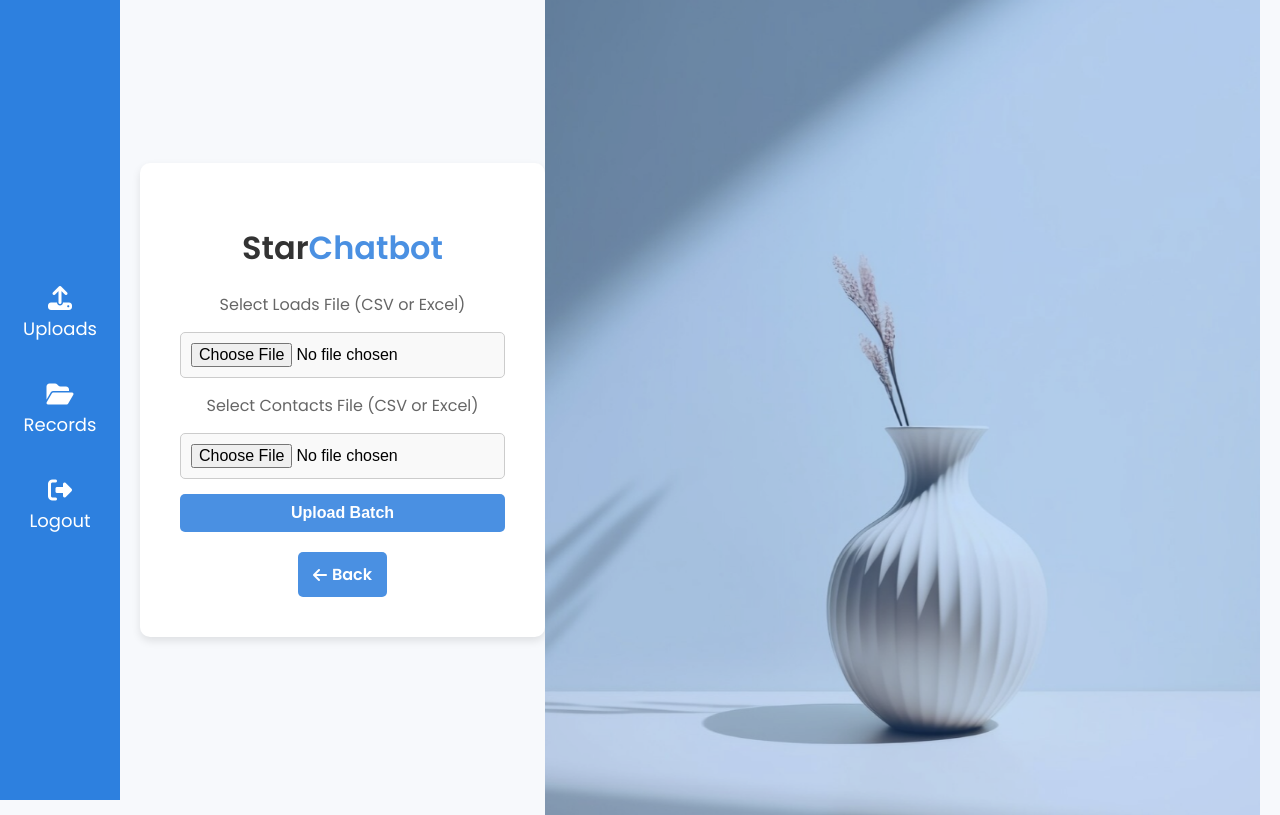
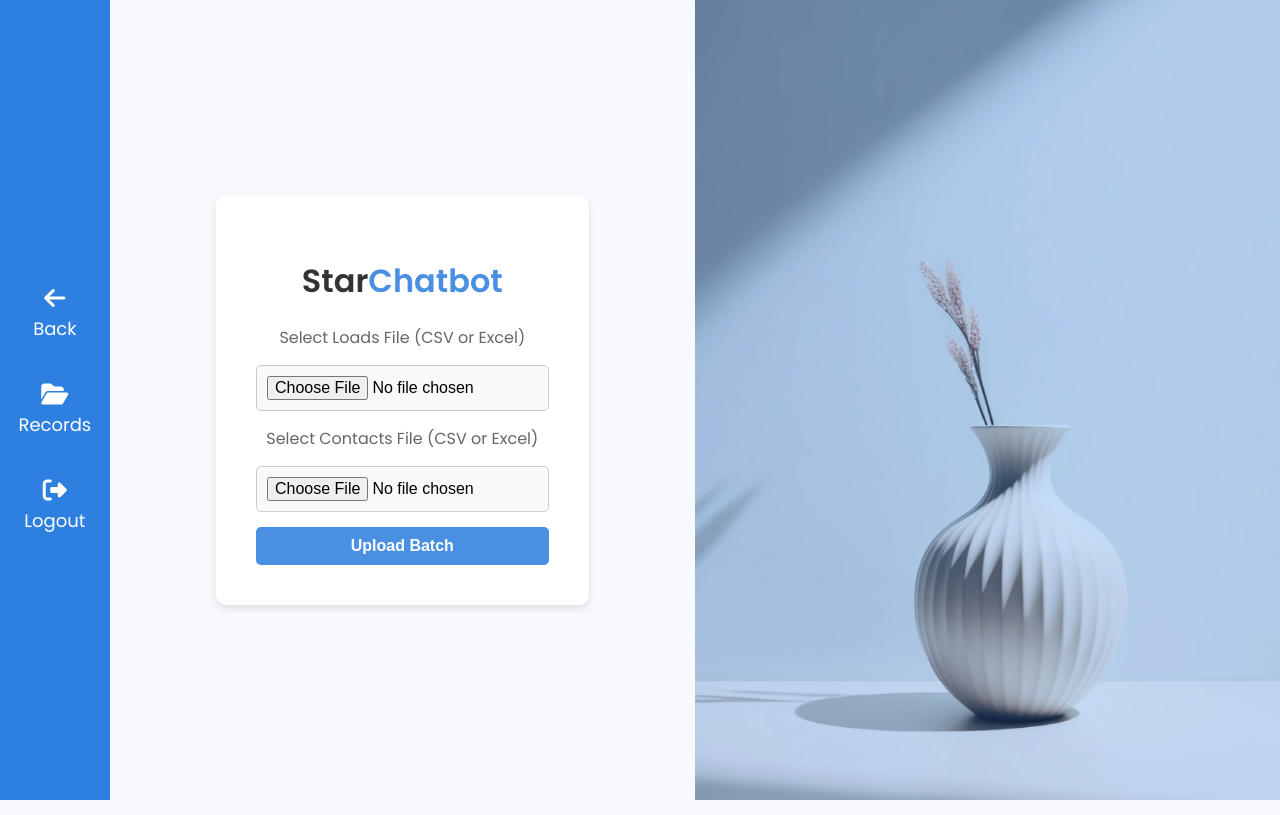
Before and after one commit to StarAI-Team/whatsapp-agents-, a Flask app: page /upload in a window 1280 px wide. Run offline with Flask 3, Linux system fonts and the light colour scheme.

Commit message:
Edit for Options after login and Nav Bar

```diff
--- a/app.py
+++ b/app.py
@@ -143,7 +143,7 @@
         if username == HARDCODED_USERNAME and password == HARDCODED_PASSWORD:
             session['user_id'] = 1
             flash('Login successful!', 'success')
-            return redirect(url_for('upload'))
+            return redirect(url_for('option'))
         else:
             flash('Invalid username or password', 'danger')
 
@@ -339,7 +339,7 @@
 
     return render_template('options.html')
 
-@app.route('/loads')
+@app.route('/loads', methods=['GET', 'POST'])
 def loads():
 
     return render_template('loads.html')
--- a/templates/options.html
+++ b/templates/options.html
@@ -103,10 +103,6 @@
 <body>
     <!-- Sidebar Navigation -->
     <div class="sidebar">
-        <a href="{{ url_for('upload_batches') }}">
-            <i class="fa-solid fa-upload"></i>
-            <span>Uploads</span>
-        </a>
         <a href="{{ url_for('view_records') }}">
             <i class="fa-solid fa-folder-open"></i>
             <span>Records</span>
--- a/templates/uploads.html
+++ b/templates/uploads.html
@@ -13,6 +13,7 @@
             background-color: #f7f9fc;
             display: flex;
             height: 100vh;
+            overflow: hidden; /* Prevent scrolling */
         }
 
         /* Sidebar Navigation */
@@ -47,14 +48,21 @@
         }
 
         .container {
-            flex: 1;
             display: flex;
+            width: 100%;
+            height: 100vh;
+        }
+
+        .left-section {
+            width: 50%;
+            display: flex;
+            flex-direction: column;
+            align-items: center;
             justify-content: center;
-            align-items: center;
-            padding: 20px;
         }
 
         .upload-section {
+            width: 50%;
             text-align: center;
             background-color: #ffffff;
             border-radius: 10px;
@@ -110,23 +118,9 @@
             background-color: #357abd;
         }
 
-        .view-records-btn {
-            display: inline-block;
-            margin-top: 20px;
-            padding: 10px 20px;
-            background-color: #4a90e2;
-            color: white;
-            text-decoration: none;
-            border-radius: 5px;
-            font-weight: 600;
-        }
-
-        .view-records-btn:hover {
-            background-color: #357abd;
-        }
-
         .image-section {
-            flex: 1;
+            width: 50%;
+            height: 100vh;
             display: flex;
             justify-content: center;
             align-items: center;
@@ -134,8 +128,9 @@
         }
 
         .image-section img {
-            max-width: 100%;
-            height: auto;
+            width: 100%;
+            height: 100%;
+            object-fit: cover;
         }
 
         .back-button {
@@ -163,9 +158,9 @@
 <body>
     <!-- Sidebar Navigation -->
     <div class="sidebar">
-        <a href="{{ url_for('upload_batches') }}">
-            <i class="fa-solid fa-upload"></i>
-            <span>Uploads</span>
+        <a href="{{ url_for('option') }}">
+            <i class="fa-solid fa-arrow-left"></i>
+            <span>Back</span>
         </a>
         <a href="{{ url_for('view_records') }}">
             <i class="fa-solid fa-folder-open"></i>
@@ -178,7 +173,8 @@
     </div>
 
     <div class="container">
-        <!-- Upload Form Section -->
+        <!-- Left Section: Upload Form -->
+        <div class="left-section">
             <div class="upload-section">
                 <h1>Star<span>Chatbot</span></h1>
                 <form method="POST" action="{{ url_for('upload_batches') }}" enctype="multipart/form-data">
@@ -199,14 +195,10 @@
                         </div>
                     {% endif %}
                 {% endwith %}
-
-            <!-- Back Button -->
-            <a href="{{ url_for('option') }}" class="back-button">
-                <i class="fa-solid fa-arrow-left"></i> Back
-            </a>
+            </div>
         </div>
 
-        <!-- Image Section -->
+        <!-- Right Section: Image -->
         <div class="image-section">
             <img src="{{ url_for('static', filename='images/vase.png') }}" alt="Decorative Vase">
         </div>
```
Also changed, not shown: templates/loads.html (+3 -6 lines), templates/view_records.html (+4 -7 lines). Lines whose indentation alone changed are shown as unchanged.
